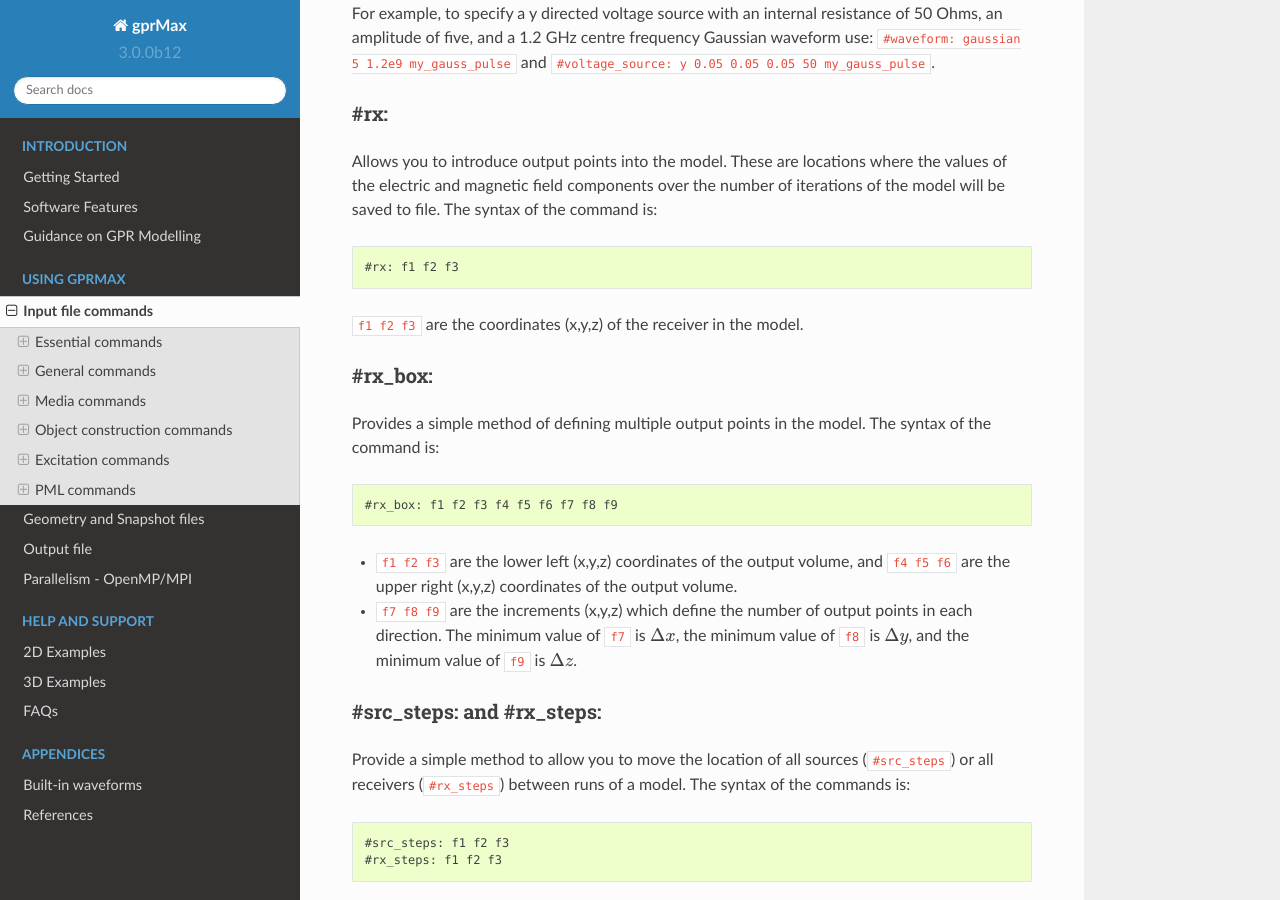
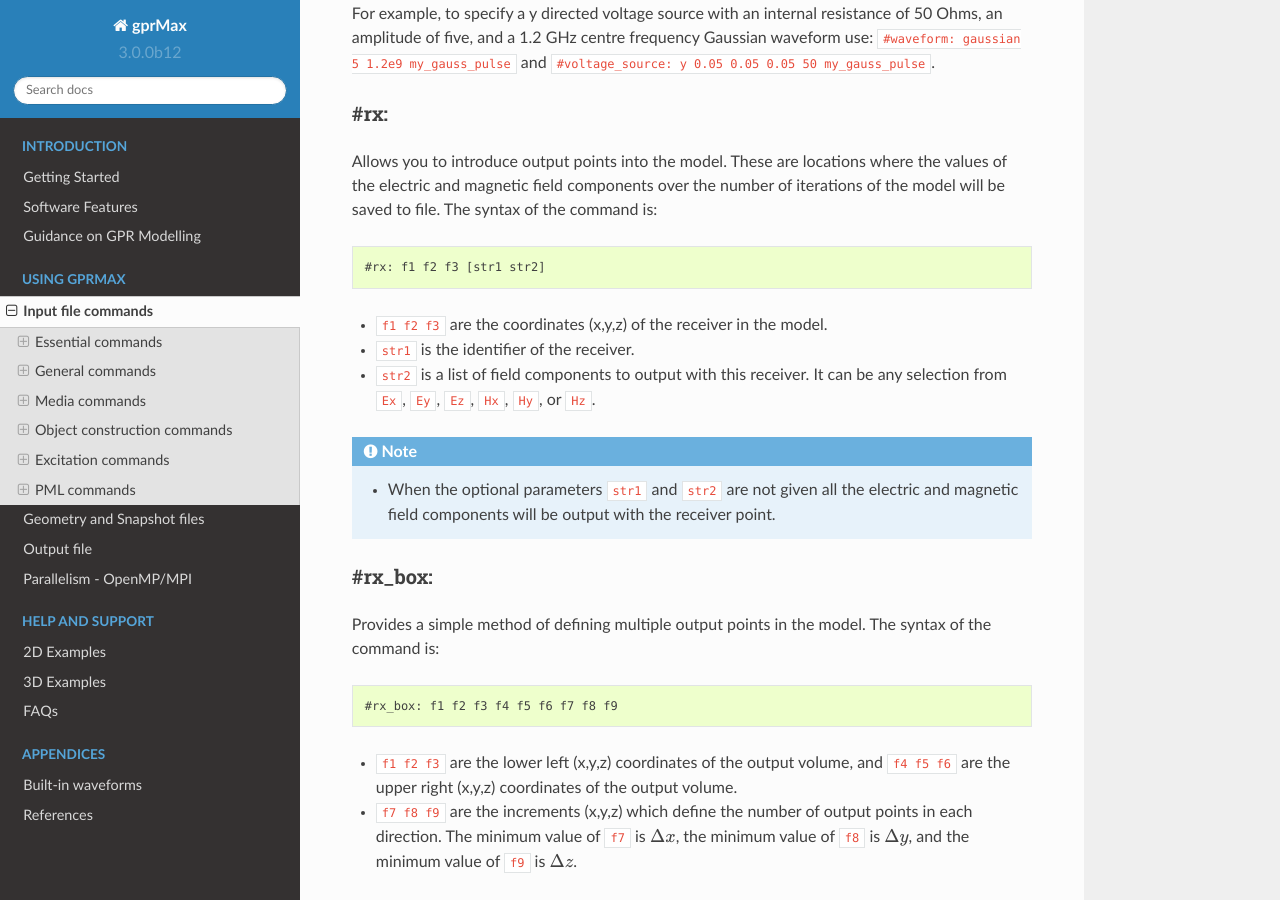
Before and after one commit to gprMax/gprMax, a Sphinx documentation site: the page built from docs/source/input.rst, in a window 1280 px wide and 900 px high, scrolled down 22431 px. Built offline with Sphinx 7.4.7 and the Read the Docs theme 2.0.0, drawn with Linux system fonts in a browser that asks for light colours.

Commit message:
Added information on new ID and field component specification for the #rx command.

```diff
--- a/docs/source/input.rst
+++ b/docs/source/input.rst
@@ -766,9 +766,15 @@ Allows you to introduce output points into the model. These are locations where
 
 .. code-block:: none
 
-    #rx: f1 f2 f3
+    #rx: f1 f2 f3 [str1 str2]
 
-``f1 f2 f3`` are the coordinates (x,y,z) of the receiver in the model.
+* ``f1 f2 f3`` are the coordinates (x,y,z) of the receiver in the model.
+* ``str1`` is the identifier of the receiver.
+* ``str2`` is a list of field components to output with this receiver. It can be any selection from ``Ex``, ``Ey``, ``Ez``, ``Hx``, ``Hy``, or ``Hz``.
+
+.. note::
+
+    * When the optional parameters ``str1`` and ``str2`` are not given all the electric and magnetic field components will be output with the receiver point.
 
 #rx_box:
 --------
```
